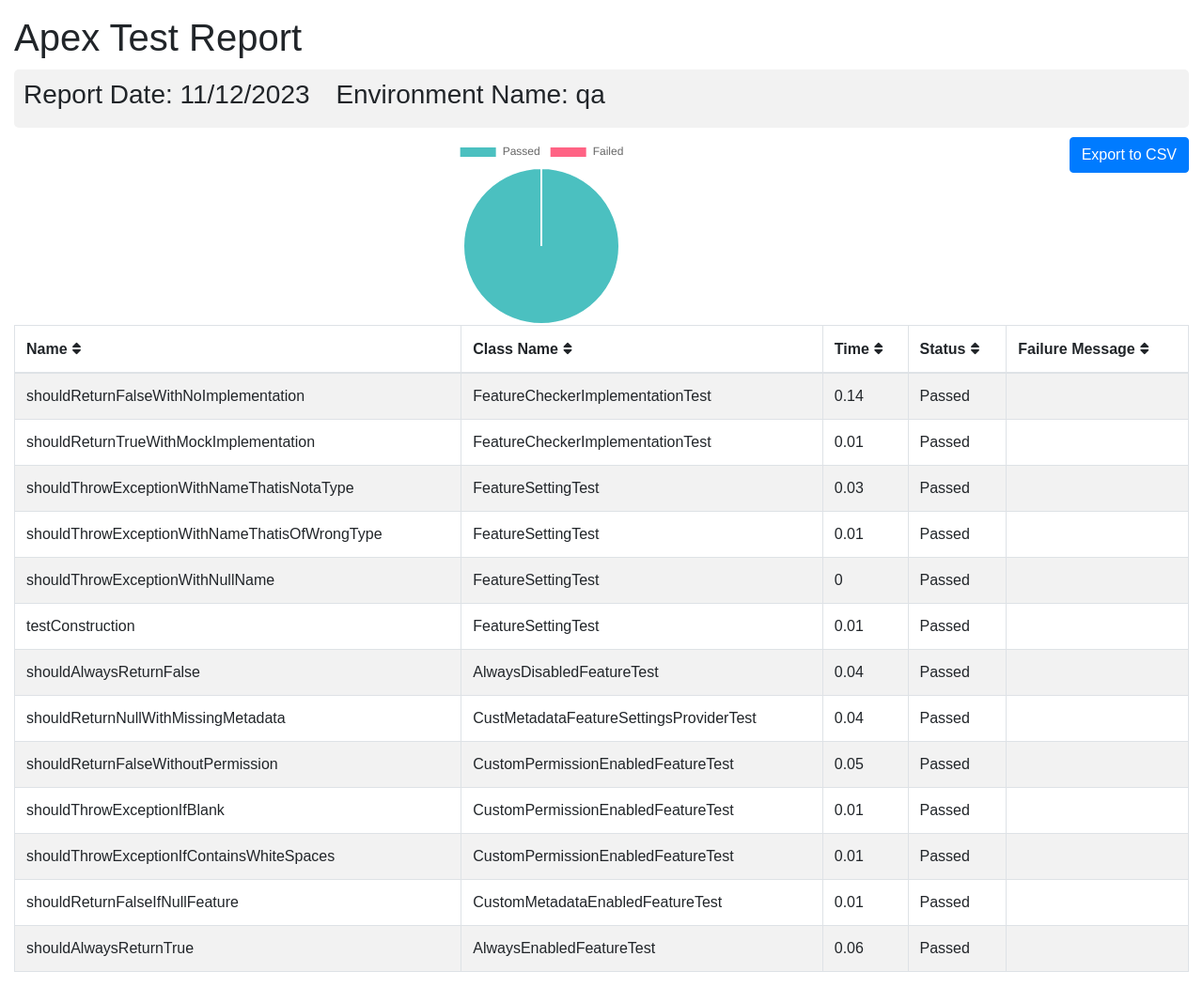
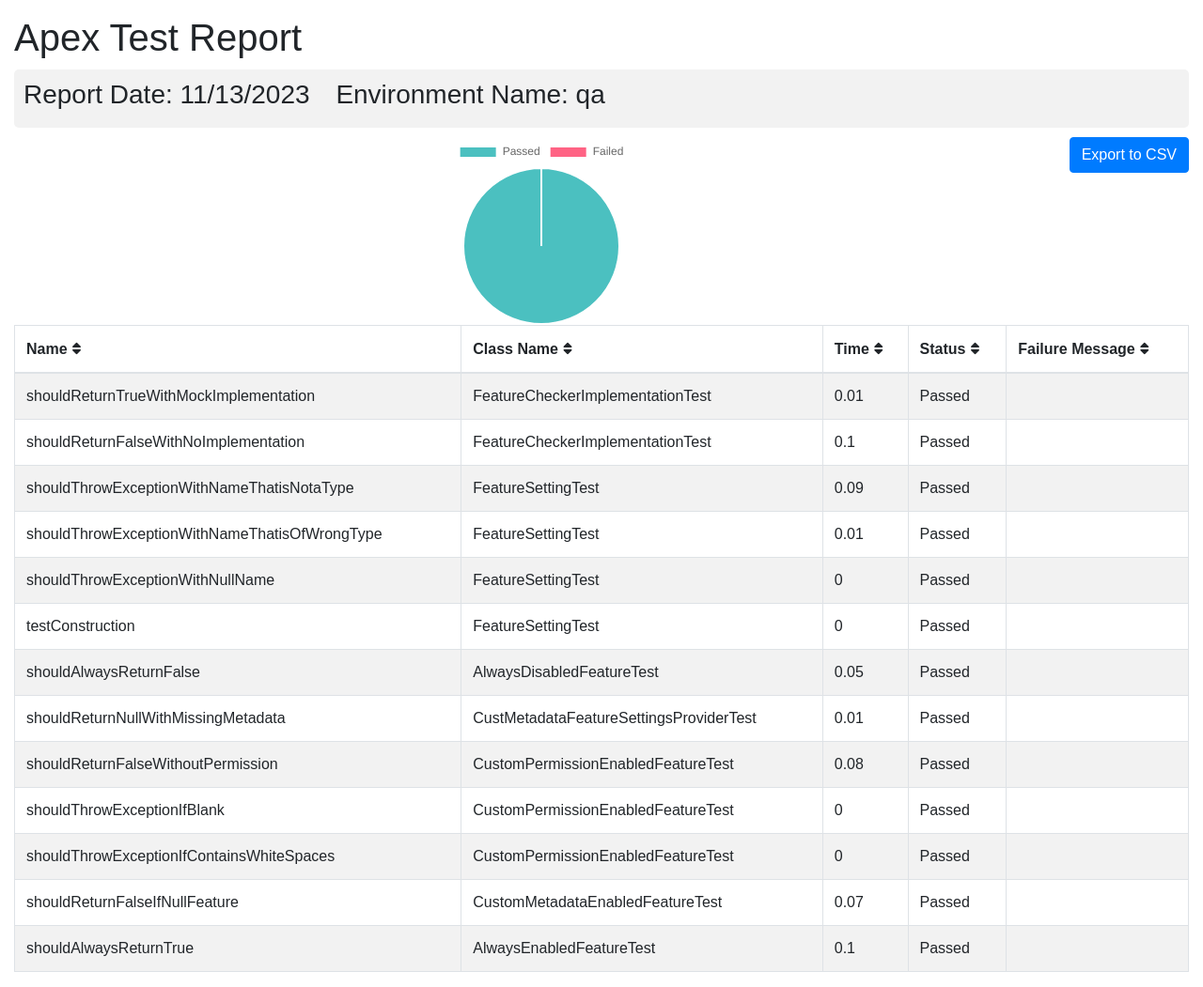
Before and after one commit to flxbl-io/sfops-dashboard, a Jekyll site: the page apextestResults/qa.html, which Jekyll copies as it is, in a window 1280 px wide. Shown: the whole page at 94% size. Built offline with Jekyll 4.4.1, drawn with Linux system fonts in a browser that asks for light colours.

Commit message:
updated test results of qa

```diff
--- a/apextestResults/qa.html
+++ b/apextestResults/qa.html
@@ -102,7 +102,7 @@
       <div class="container-fluid">
         <h1 class="mt-3">Apex Test Report</h1>
         <div class="info-card">
-        <h3>Report Date: 11/12/2023 <span style="margin-left: 20px;">Environment Name: qa</span></h3>
+        <h3>Report Date: 11/13/2023 <span style="margin-left: 20px;">Environment Name: qa</span></h3>
         </div>
         <button onclick="exportTableToCSV('testReport.csv')" class="btn btn-primary float-right">Export to CSV</button>
         <div id="chart-container">
@@ -121,13 +121,6 @@
             </thead>
             <tbody>
         <tr>
-          <td>shouldReturnFalseWithNoImplementation</td>
-          <td>FeatureCheckerImplementationTest</td>
-          <td>0.14</td>
-          <td>Passed</td>
-          <td></td>
-        </tr>
-        <tr>
           <td>shouldReturnTrueWithMockImplementation</td>
           <td>FeatureCheckerImplementationTest</td>
           <td>0.01</td>
@@ -135,9 +128,16 @@
           <td></td>
         </tr>
         <tr>
+          <td>shouldReturnFalseWithNoImplementation</td>
+          <td>FeatureCheckerImplementationTest</td>
+          <td>0.1</td>
+          <td>Passed</td>
+          <td></td>
+        </tr>
+        <tr>
           <td>shouldThrowExceptionWithNameThatisNotaType</td>
           <td>FeatureSettingTest</td>
-          <td>0.03</td>
+          <td>0.09</td>
           <td>Passed</td>
           <td></td>
         </tr>
@@ -158,56 +158,56 @@
         <tr>
           <td>testConstruction</td>
           <td>FeatureSettingTest</td>
-          <td>0.01</td>
+          <td>0</td>
           <td>Passed</td>
           <td></td>
         </tr>
         <tr>
           <td>shouldAlwaysReturnFalse</td>
           <td>AlwaysDisabledFeatureTest</td>
-          <td>0.04</td>
+          <td>0.05</td>
           <td>Passed</td>
           <td></td>
         </tr>
         <tr>
           <td>shouldReturnNullWithMissingMetadata</td>
           <td>CustMetadataFeatureSettingsProviderTest</td>
-          <td>0.04</td>
+          <td>0.01</td>
           <td>Passed</td>
           <td></td>
         </tr>
         <tr>
           <td>shouldReturnFalseWithoutPermission</td>
           <td>CustomPermissionEnabledFeatureTest</td>
-          <td>0.05</td>
+          <td>0.08</td>
           <td>Passed</td>
           <td></td>
         </tr>
         <tr>
           <td>shouldThrowExceptionIfBlank</td>
           <td>CustomPermissionEnabledFeatureTest</td>
-          <td>0.01</td>
+          <td>0</td>
           <td>Passed</td>
           <td></td>
         </tr>
         <tr>
           <td>shouldThrowExceptionIfContainsWhiteSpaces</td>
           <td>CustomPermissionEnabledFeatureTest</td>
-          <td>0.01</td>
+          <td>0</td>
           <td>Passed</td>
           <td></td>
         </tr>
         <tr>
           <td>shouldReturnFalseIfNullFeature</td>
           <td>CustomMetadataEnabledFeatureTest</td>
-          <td>0.01</td>
+          <td>0.07</td>
           <td>Passed</td>
           <td></td>
         </tr>
         <tr>
           <td>shouldAlwaysReturnTrue</td>
           <td>AlwaysEnabledFeatureTest</td>
-          <td>0.06</td>
+          <td>0.1</td>
           <td>Passed</td>
           <td></td>
         </tr>
```
